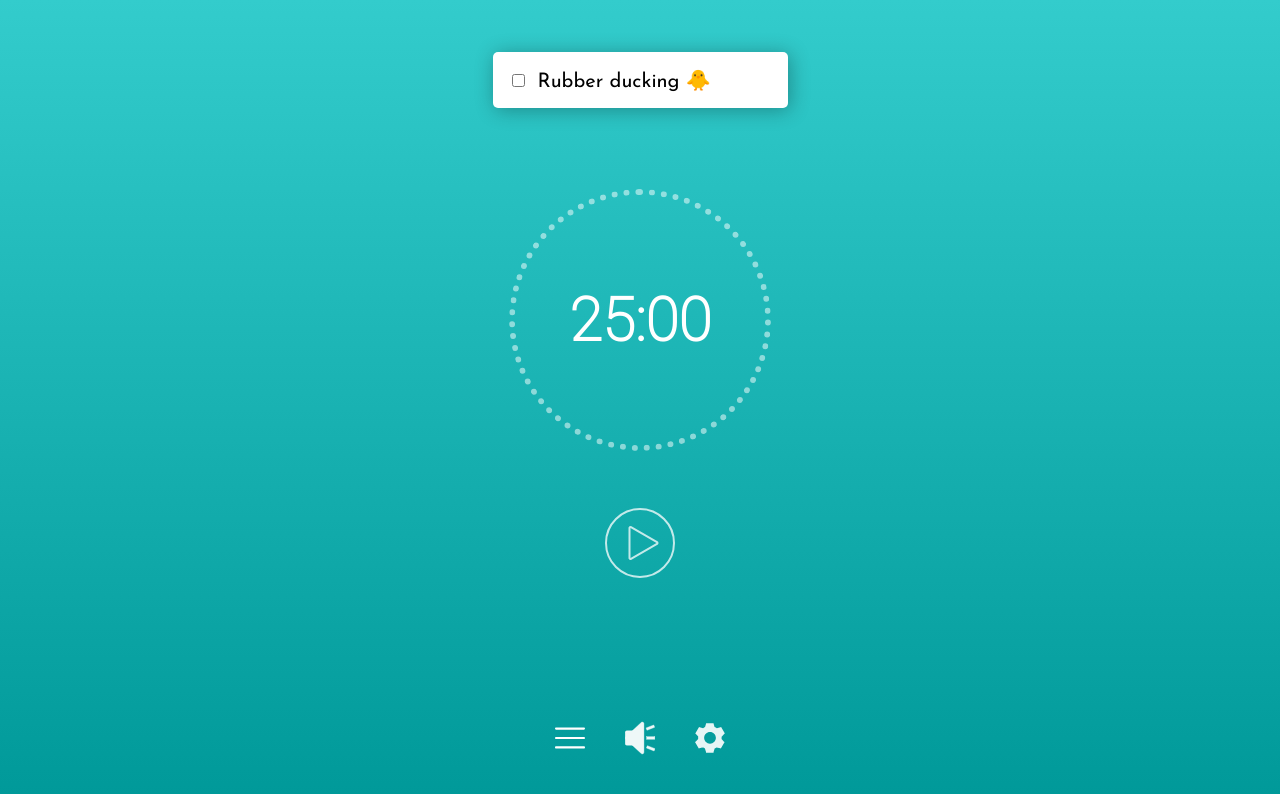
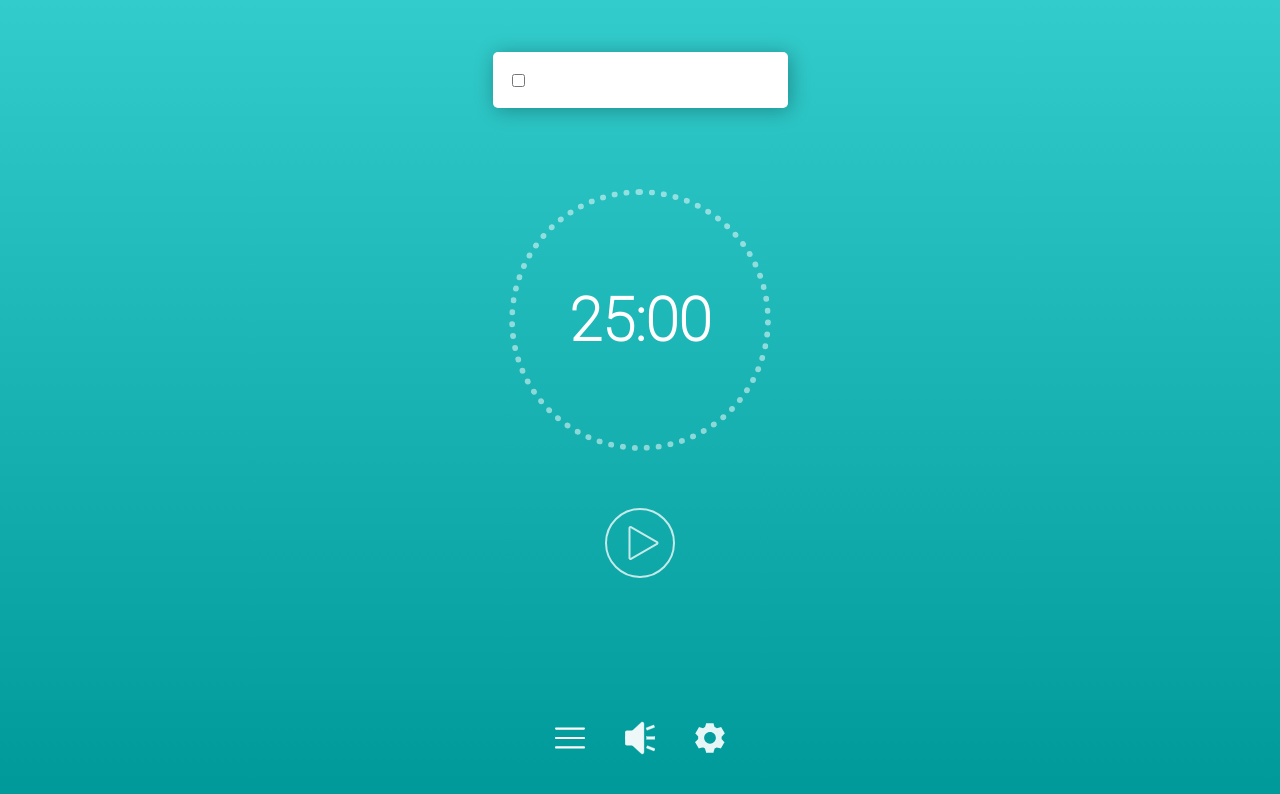
Before and after one commit to timodilg/capstone-project, a React (Create React App) app: page /timer in a window 1280 px wide. Shown: the top 794 px of the page. Built offline with nearby package versions, Linux system fonts and the light colour scheme.

Commit message:
Add state for current todo

```diff
--- a/src/App.js
+++ b/src/App.js
@@ -9,16 +9,24 @@ import GlobalStyle from './GlobalStyle'
 export default function App() {
   const [name, setName] = useState('')
   const [interval, setInterval] = useState('25')
+  const [currentTodo, setCurrentTodo] = useState('')
+  const [todos, setTodos] = useState([])
   return (
     <Router>
       <GlobalStyle />
       <AppGrid>
         <Switch>
           <Route exact path={['/', '/todo']}>
-            <Todo name={name} interval={interval} />
+            <Todo
+              name={name}
+              todos={todos}
+              setTodos={setTodos}
+              interval={interval}
+              setCurrentTodo={setCurrentTodo}
+            />
           </Route>
           <Route path="/timer">
-            <Timer interval={interval} />
+            <Timer interval={interval} currentTodo={currentTodo} />
           </Route>
           <Route path="/settings">
             <Settings
--- a/src/components/List.js
+++ b/src/components/List.js
@@ -2,7 +2,7 @@ import React from 'react'
 import { Link } from 'react-router-dom'
 import styled from 'styled-components/macro'
 
-export default function List({ todos, onDelete }) {
+export default function List({ todos, onDelete, setCurrentTodo }) {
   const timerIcon = require('../images/todolist-timer-button.svg')
 
   function onToggle(todo) {
@@ -20,7 +20,7 @@ export default function List({ todos, onDelete }) {
             <span>{todo.name}</span>
           </label>
           <div>
-            <Link to="/timer">
+            <Link to="/timer" onClick={setCurrentTodo(todo.name)}>
               <img src={timerIcon} alt="timer icon" />
             </Link>
           </div>
--- a/src/components/TimerFocusTask.js
+++ b/src/components/TimerFocusTask.js
@@ -1,11 +1,11 @@
 import React from 'react'
 import styled from 'styled-components/macro'
 
-export default function TimerFocusTask() {
+export default function TimerFocusTask({ currentTodo }) {
   return (
     <TimerFocusTaskStyled>
       <input type="checkbox" />
-      <span>Rubber ducking 🐥</span>
+      <span>{currentTodo}</span>
     </TimerFocusTaskStyled>
   )
 }
--- a/src/pages/Timer.js
+++ b/src/pages/Timer.js
@@ -19,6 +19,7 @@ class Timer extends Component {
       timerState: timerStates.NOT_SET,
       timer: null,
       interval: Number(this.props.interval),
+      currentTodo: String(this.props.currentTodo),
     }
 
     this.setBaseTime = this.setBaseTime.bind(this)
@@ -82,7 +83,7 @@ class Timer extends Component {
     return (
       <TimerBackground>
         <TimerStyled>
-          <TimerFocusTask />
+          <TimerFocusTask currentTodo={this.state.currentTodo} />
           <section>
             <TimerDisplay currentTime={this.state.currentTime} />
           </section>
--- a/src/pages/Todo.js
+++ b/src/pages/Todo.js
@@ -1,18 +1,26 @@
-import React, { useState } from 'react'
+import React from 'react'
 import Form from '../components/Form'
 import List from '../components/List'
 import Greeting from '../components/Greeting'
 import ButtonTimer from '../components/ButtonTimer'
 import styled from 'styled-components/macro'
 
-export default function Todo({ name, interval }) {
-  const [todos, setTodos] = useState([])
-
+export default function Todo({
+  name,
+  interval,
+  setCurrentTodo,
+  todos,
+  setTodos,
+}) {
   return (
     <TodoStyled>
       <Greeting name={name} />
       <Form onSubmit={addTodo} />
-      <List todos={todos} onDelete={deleteTodo} />
+      <List
+        todos={todos}
+        setCurrentTodo={setCurrentTodo}
+        onDelete={deleteTodo}
+      />
       <ButtonTimer interval={interval} />
     </TodoStyled>
   )
```
